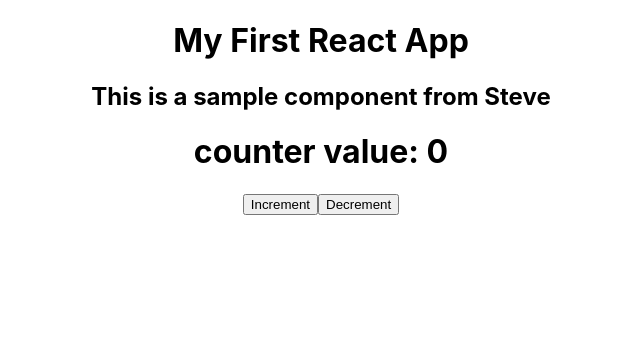
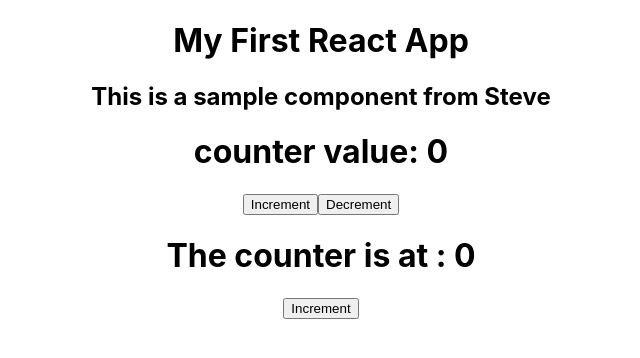
Before and after one commit to Buteya/repo, a React (Create React App) app in the folder react/react-app/: page / in a window 1280 px wide. Shown: the top 358 px of the page, without its empty margins (319-959 px from the left). Built offline with nearby package versions, Linux system fonts and the light colour scheme.

Commit message:
imported functional component to app.js

```diff
--- a/react/react-app/src/App.js
+++ b/react/react-app/src/App.js
@@ -2,6 +2,7 @@
 import Message from './components/message';
 import Sample from './components/sample';
 import Counter from './components/counter';
+import FunctionalCounter from './components/functionalcounter.js';
 
 function App() {
   return (
@@ -9,6 +10,7 @@
       <Message />
       <Sample name="Steve"/>
       <Counter />
+      <FunctionalCounter />
     </div>
   );
 }
```
